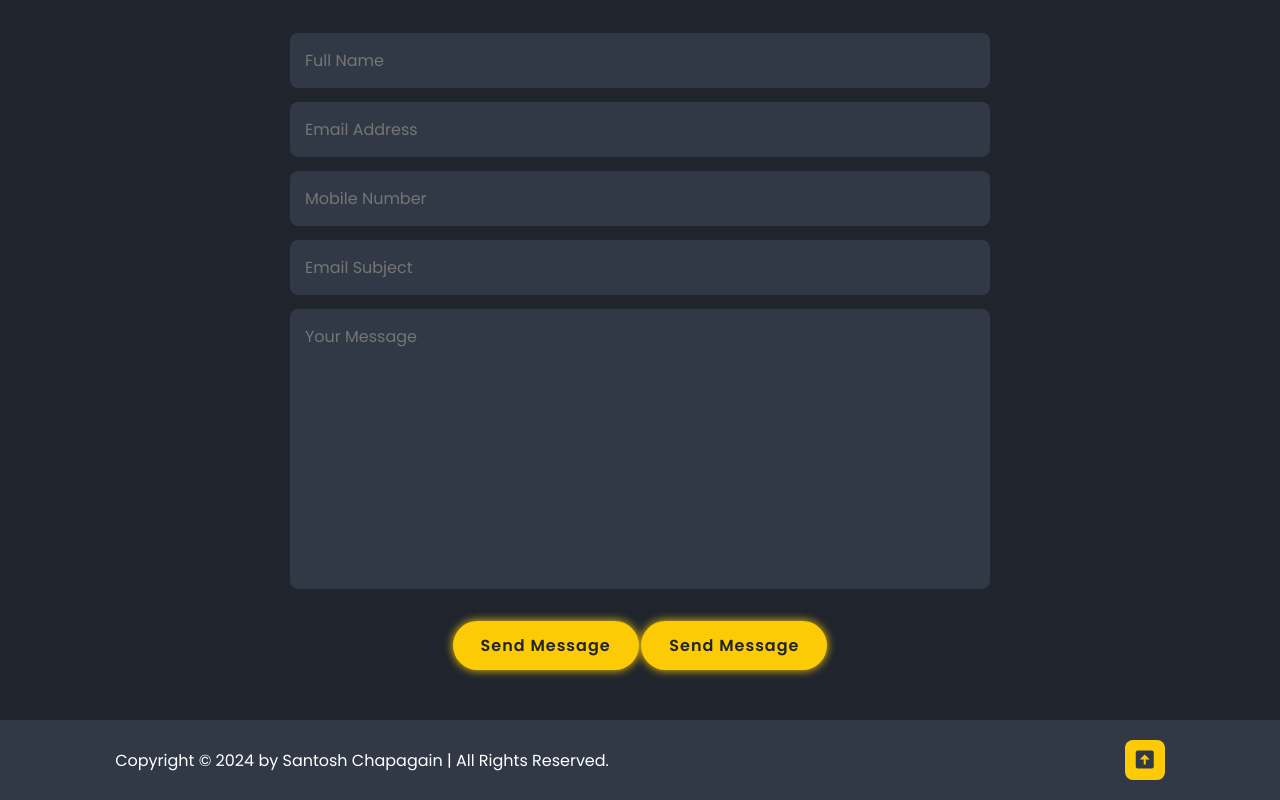
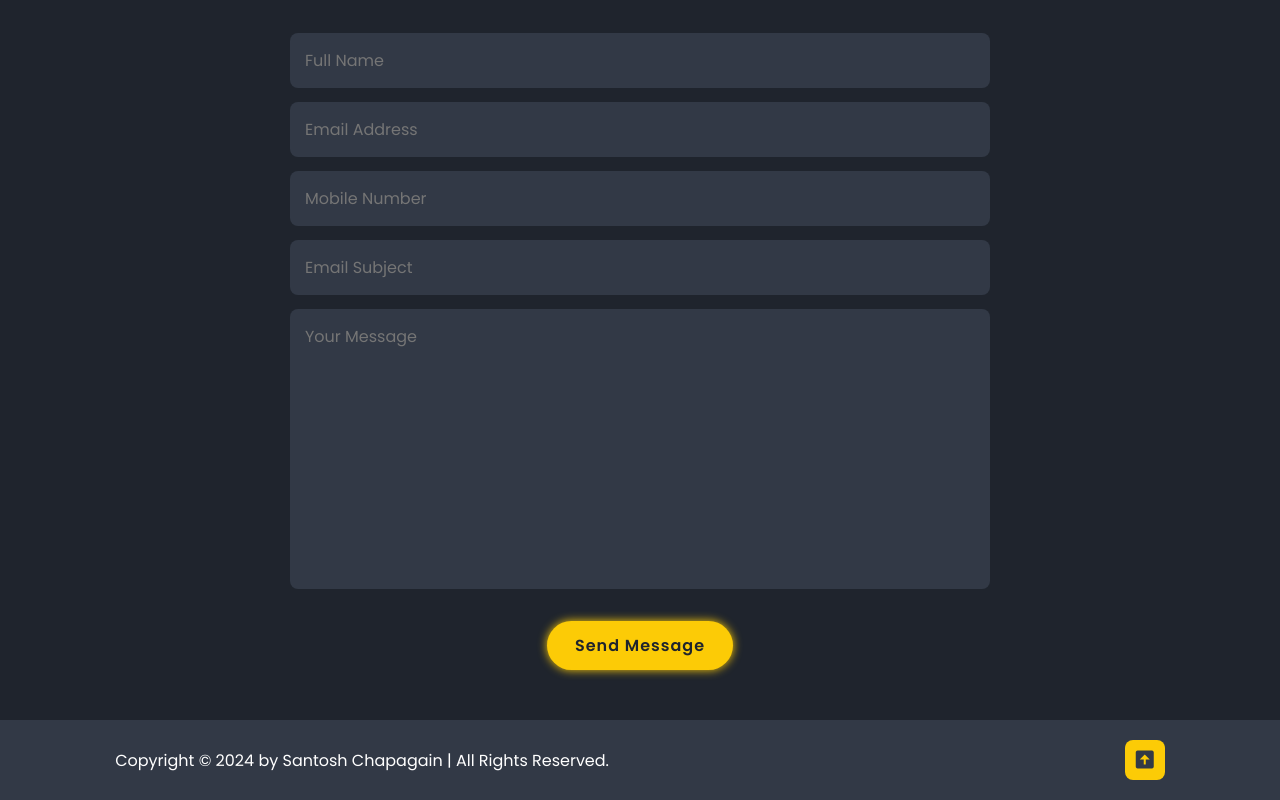
Before and after one commit to CallMeSantosh07/portfolio-website, a plain HTML site: page index.html in a window 1280 px wide. Shown: the part 3574-4374 px from the top of the page. Drawn offline with nearby package versions, Linux system fonts and the light colour scheme.

Commit message:
Update index.html

```diff
--- a/index.html
+++ b/index.html
@@ -159,13 +159,7 @@
                 </div>
                 <textarea name="" id="" cols="30" rows="10" placeholder="Your Message"></textarea>
                 <input type="submit" value="Send Message" class="btn" onclick="alert('You message sent Sucessfully')">
-                <input type="submit" value="Send Message" class="btn" onclick="showAlert(), Location.reload()">
-                <script>
-                    function showAlert(){
-                        alert ("Your message sent Sucessfully")
 
-                    }
-                </script>
             </form>
         </section>
         <footer class="footer">
```
